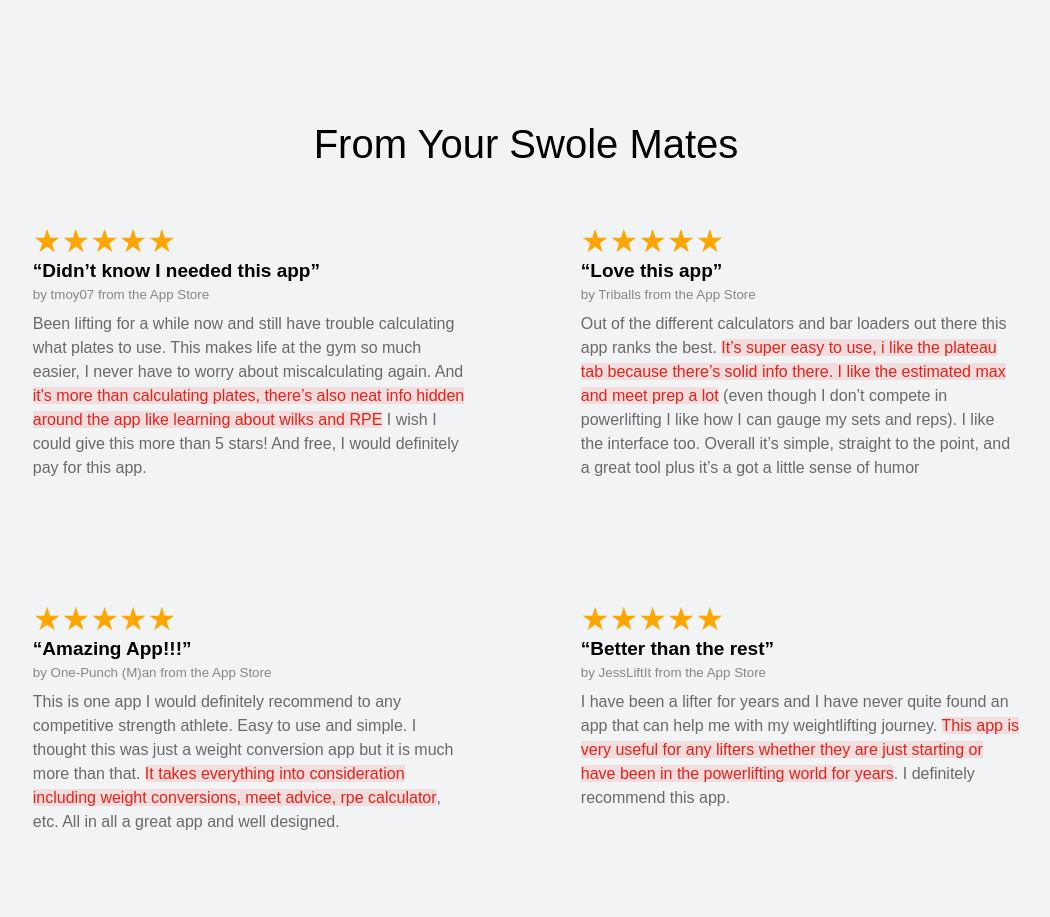
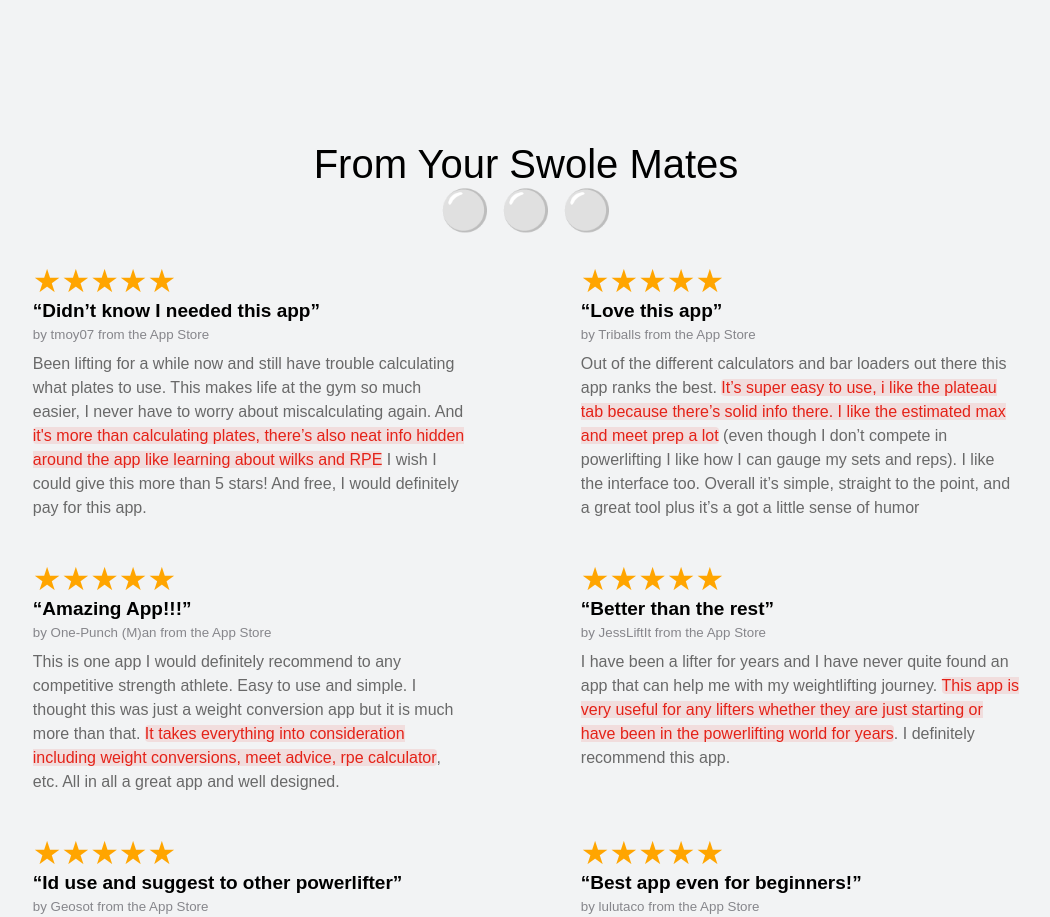
Before and after one commit to dongledan/bar-is-loaded-app, a Gatsby site: page / in a window 1280 px wide. Shown: the part 4140-5057 px from the top of the page, without its empty margins (114-1164 px from the left). Built offline with nearby package versions, Linux system fonts and the light colour scheme; Gatsby itself is replaced by a stand-in of ours; a web font is replaced by a local one.

Commit message:
minor changes

```diff
--- a/src/components/Reviews.js
+++ b/src/components/Reviews.js
@@ -32,7 +32,7 @@ export default function Reviews() {
   ]
   return (
     <div className="reviews-container">
-      <div className="review-header">From Your Swole Mates</div>
+      <div className="review-header">From Your Swole Mates <br/>⚪ ⚪ ⚪</div>
       {reviews.map((review, i) => (
         <div key={review.author} className="single-review">
           <div className="title-container">
--- a/src/components/_Closing.scss
+++ b/src/components/_Closing.scss
@@ -27,6 +27,7 @@
 
     @include mobile {
       width: 90%;
+      font-size: 1em;
     }
   }
 
--- a/src/components/_Features.scss
+++ b/src/components/_Features.scss
@@ -12,7 +12,7 @@
     z-index: 99;
     background: $background;
     padding: 30px 0;
-    margin-bottom: 100px;
+    margin-bottom: 220px;
     border-radius: 20px;
 
     @include mobile {
--- a/src/components/_Reviews.scss
+++ b/src/components/_Reviews.scss
@@ -10,6 +10,8 @@
   .review-header {
     position: absolute;
     font-size: 2.5em;
+    text-align: center;
+    margin-top: -100px;
 
     @include mobile {
       font-size: 2em;
@@ -17,7 +19,6 @@
   }
 
   .single-review {
-    margin-top: 80px;
     width: 40%;
     padding: 20px;
     display: flex;
@@ -25,7 +26,8 @@
 
     @include mobile {
       width: 90%;
-      margin: 80px auto;
+      margin: 0 auto;
+      font-size: .9em;
     }
 
     .stars {
```
